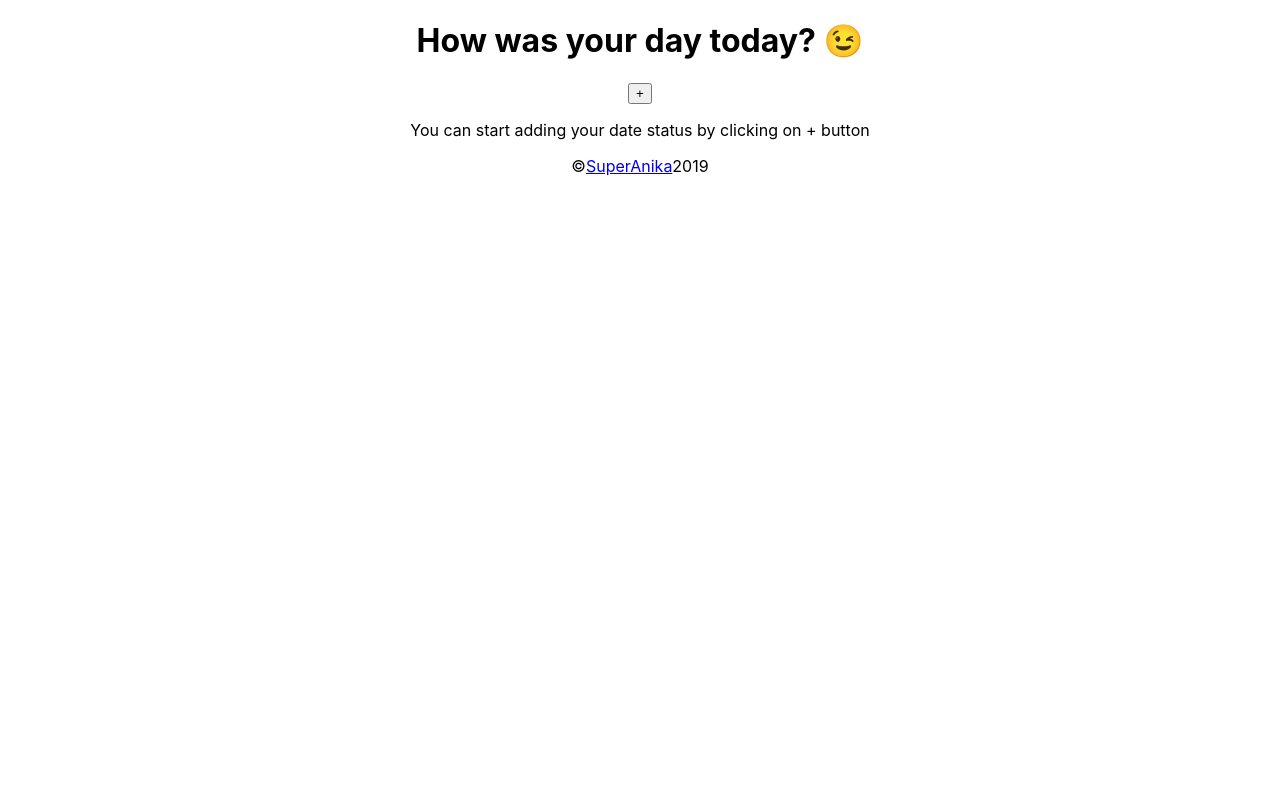
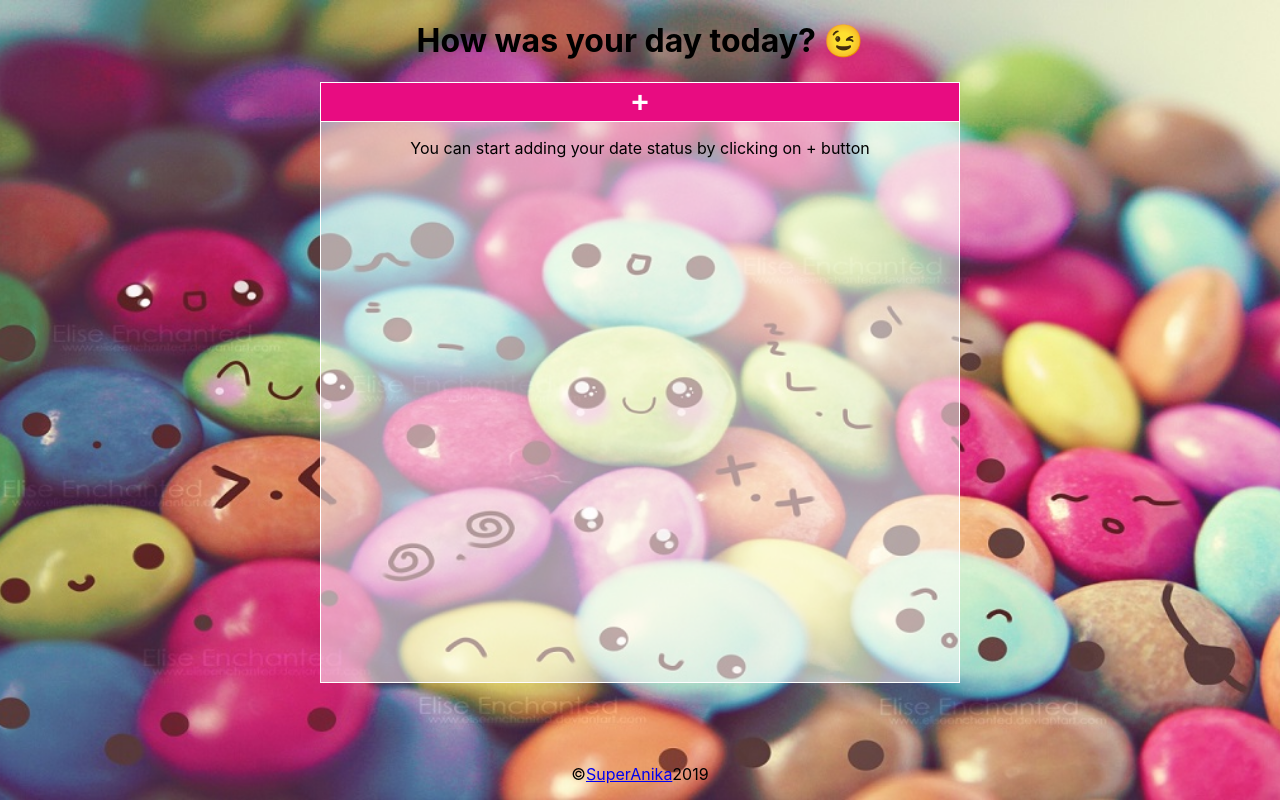
Before and after one commit to superanika/f-online-life-calendar-superanika, a React (Create React App) app: page /edit in a window 1280 px wide. Built offline with nearby package versions, Linux system fonts and the light colour scheme.

Commit message:
give some styles to home

```diff
--- a/src/App.css
+++ /dev/null
@@ -1,3 +0,0 @@
-.App {
-  text-align: center;
-}
--- a/src/App.js
+++ b/src/App.js
@@ -1,5 +1,5 @@
 import React from 'react';
-import './App.css';
+import './App.scss';
 import CalendarApp from './components/CalendarApp/CalendarApp';
 
 class App extends React.Component {
--- /dev/null
+++ b/src/App.scss
@@ -0,0 +1,13 @@
+.App {
+  margin: 0;
+  text-align: center;
+  background-image: url(./images/184974_smiley-wallpaper-hd.jpg);
+  background-size: cover;
+  background-position: center;
+  width: 100vw;
+  height: 100vh;
+  display: flex;
+  flex-direction: column;
+  justify-content: center;
+  align-items: center;
+}
--- a/src/components/CalendarApp/CalendarApp.js
+++ b/src/components/CalendarApp/CalendarApp.js
@@ -5,6 +5,7 @@ import Footer from '../Footer/Footer';
 import Home from '../Home/Home';
 import Edit from '../Edit/Edit';
 import helper from '../helper';
+import './CalendarApp.scss';
 
 class CalendarApp extends React.Component {
     constructor(props) {
@@ -12,8 +13,8 @@ class CalendarApp extends React.Component {
         this.state = {
           mood: '',
           message: '',
-          newDate: '',
-          dateList: this.getSavedState()
+          newDate: new Date (),
+          dateList: this.getSavedState(),
         };
 
         this.handleChange = this.handleChange.bind(this);
@@ -54,10 +55,22 @@ class CalendarApp extends React.Component {
       reset() {
         this.setState ({
             mood: '',
-            newDate: '',
-            message: ''
+            newDate: new Date(),
+            message: '',
+            isDuplicated: ''
         })
     }
+
+    isNewDateInListDate(list, newDate) {
+        for(const info of list) {
+            if (helper.getFormatedDate(info.newDate) === helper.getFormatedDate(newDate)) {
+                return true;
+            }
+        }
+        return false;
+    }
+
+
     saveData () {
         const userInfo = {
             newDate: this.state.newDate,
@@ -65,15 +78,21 @@ class CalendarApp extends React.Component {
             message: this.state.message
         };
 
-        const newDateList = [...this.state.dateList, userInfo];
+        if (this.isNewDateInListDate(this.state.dateList, userInfo.newDate)) {
+         alert('An entry for this date already exists, please choose a different date');
 
-        this.setState ({
-            dateList : newDateList
-        })
+        } else {
+            const newDateList = [...this.state.dateList, userInfo];
 
-        localStorage.setItem('savedInfo', JSON.stringify(newDateList));
+            this.setState ({
+                dateList : newDateList
+            });
 
-        this.reset();
+            localStorage.setItem('savedInfo', JSON.stringify(newDateList));
+
+            this.reset();
+        }
+
     }
 
     render() {
--- /dev/null
+++ b/src/components/CalendarApp/CalendarApp.scss
@@ -0,0 +1,5 @@
+.main__wrapper {
+    display: flex;
+    justify-content: center;
+    flex-grow: 2;
+}
--- a/src/components/Edit/Edit.js
+++ b/src/components/Edit/Edit.js
@@ -2,18 +2,19 @@ import React from 'react';
 import DatePicker from "react-datepicker";
 import {Link} from 'react-router-dom';
 import "react-datepicker/dist/react-datepicker.css";
+import './Edit.scss';
 
 class Edit extends React.Component {
 
     render() {
-        const {handleChange, handleChecked, mood, handleInputMessage, message, reset, saveData} = this.props;
+        const {handleChange, handleChecked, mood, handleInputMessage, message, reset, saveData, newDate} = this.props;
 
         return (
            <div className="edit__wrapper">
                <h2>Date</h2>
                <DatePicker
-               selected={new Date()}
-               onChange={handleChange}
+                    selected={newDate}
+                    onChange={handleChange}
                />
                <h2>Mood</h2>
                <div>
@@ -48,8 +49,8 @@ class Edit extends React.Component {
                     :
                     ''
                 }
-                <Link to="/">
-                    <button className="save" onClick= {saveData}>Save</button>
+                <Link to="/" onClick= {saveData}>
+                    <button className="save">Save</button>
                 </Link>
                 <Link to="/">
                     <button className="cancel" onClick={reset}> Cancel</button>
--- a/src/components/Home/Home.js
+++ b/src/components/Home/Home.js
@@ -1,6 +1,7 @@
 import React from 'react';
 import {Link} from 'react-router-dom';
 import helper from '../helper';
+import './Home.scss'
 
 class Home extends React.Component {
     render() {
@@ -18,15 +19,19 @@ class Home extends React.Component {
                         :
                         dateList.map((item, index) =>
                           item.mood === "happy" ?
-                            <div className="happy__face" key={index}>
-                                <p>:)</p>
-                                <p>{helper.getFormatedDate(item.newDate)}</p>
-                                <p>{item.message}</p>
+                            <div className="happy__face face__container" key={index}>
+                                <span className="face" role="img" aria-label="happy face">😁</span>
+                                <div className="info__container">
+                                    <p>{helper.getFormatedDate(item.newDate)}</p>
+                                    <p>{item.message}</p>
+                                </div>
                             </div>
                             :
-                            <div className="sad__face" key={index}>
-                                <p>:(</p>
+                            <div className="sad__face face__container" key={index}>
+                                <span  className="face" role="img" aria-label="sad face">😡</span>
+                                <div className="info__container">
                                     <p>{helper.getFormatedDate(item.newDate)}</p>
+                                </div>
                             </div>
                         )
                      }
--- /dev/null
+++ b/src/components/Home/Home.scss
@@ -0,0 +1,48 @@
+.home__wrapper {
+    width: 300px;
+    @media all and (min-width: 768px) {
+        width: 50vw;
+    }
+}
+
+.add__buttom {
+    width: 100%;
+    height: 40px;
+    font-size: 30px;
+    font-weight: 900;
+    background-color: #e80c81;
+    color: white;
+    border: 1px solid white;
+    box-sizing: border-box;
+    cursor: pointer;
+}
+
+.mood__container{
+    height: 70vh;
+    display: flex;
+    flex-direction: row;
+    flex-wrap: wrap;
+    justify-content: center;
+    border: 1px solid white;
+    border-top: none;
+    background-color: rgba(255, 255, 255, 0.536);
+    overflow: scroll;
+}
+.face__container {
+    padding: 15px;
+}
+.face {
+    font-size: 100px;
+    &:hover {
+        font-size: 110px;
+    }
+}
+.info__container {
+    background-color: #e80c81d0;
+    color: white;
+    padding: 5px;
+    height: 60px;
+    width: 100px;
+    overflow: scroll;
+
+}
```
Also changed, not shown: src/components/Edit/Edit.scss (added), src/images/184974_smiley-wallpaper-hd.jpg (added).
